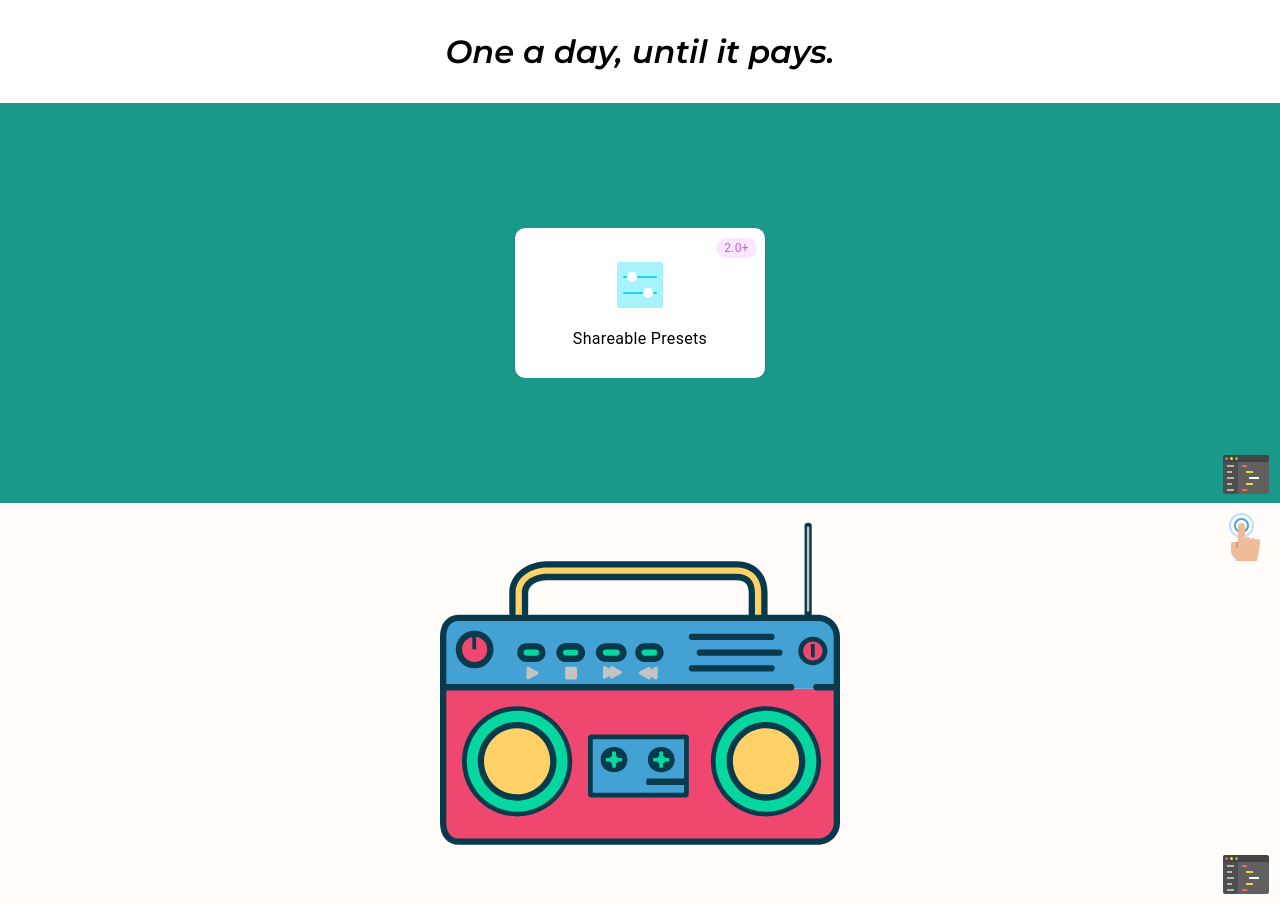
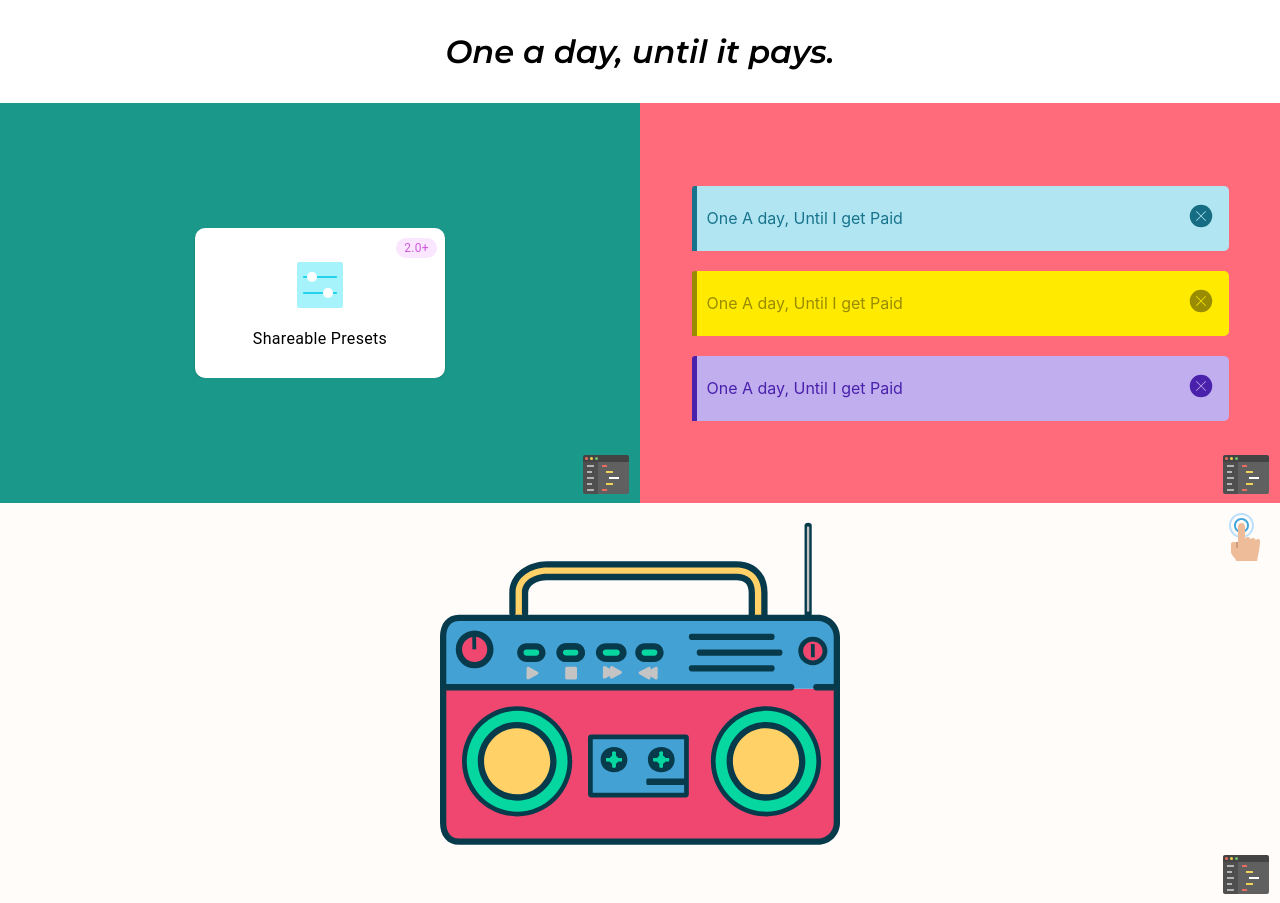
Before and after one commit to Ariels713/dailys, a React (Create React App) app: page / in a window 1280 px wide. Built offline with nearby package versions, Linux system fonts and the light colour scheme; no server answers.

Commit message:
organzing files

```diff
--- a/src/layout/SiteGrid.js
+++ b/src/layout/SiteGrid.js
@@ -1,8 +1,7 @@
 import styled from "styled-components";
-import Alerter from "../components/alert/Alterer";
 import Boombox from "../components/boombox/BoomBox";
 import IconContainer from "../components/tailwindCards/IconContainer";
-
+import Alerter from "../components/alert/Alterer";
 const Grid = styled.div`
   display: flex;
   justify-content: center;
@@ -19,7 +18,7 @@ function SiteGrid({ children }) {
       <Grid>
         {children}
         <IconContainer />
-        {/* <Alerter>One A day, Until I get Paid</Alerter> */}
+        <Alerter>One A day, Until I get Paid</Alerter>
       </Grid>
 
       <Grid>
```
